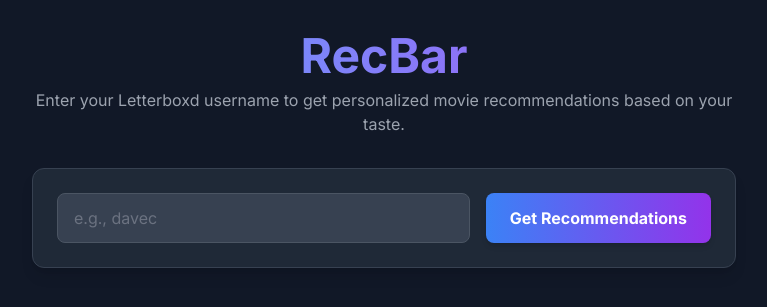
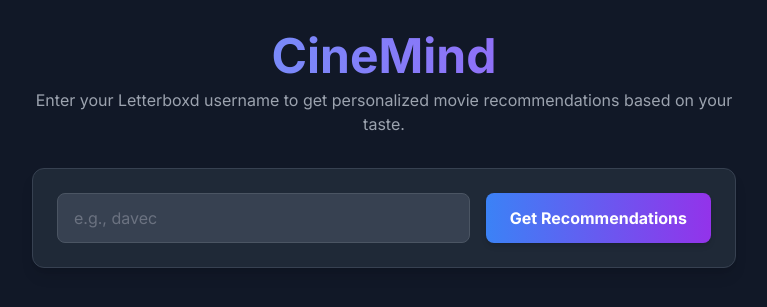
Before and after one commit to c-johnson06/movie-rec-engine, a Flask app: page / in a window 1280 px wide. Shown: the top 307 px of the page, without its empty margins (256-1023 px from the left). Run offline with Flask 3, Linux system fonts and the light colour scheme; some libraries are stand-ins or nearby versions.

Commit message:
Changed title to CineMind

```diff
--- a/templates/index.html
+++ b/templates/index.html
@@ -3,7 +3,7 @@
 <head>
     <meta charset="UTF-8">
     <meta name="viewport" content="width=device-width, initial-scale=1.0">
-    <title>RecBar</title>
+    <title>CineMind</title>
     <script src="https://cdn.tailwindcss.com"></script>
     <link href="https://fonts.googleapis.com/css2?family=Inter:wght@400;500;600;700&display=swap" rel="stylesheet">
     <style>
@@ -25,7 +25,7 @@
 
         <header class="text-center mb-8">
             <h1 class="text-4xl md:text-5xl font-bold text-transparent bg-clip-text bg-gradient-to-r from-blue-400 to-purple-500">
-                RecBar
+                CineMind
             </h1>
             <p class="text-gray-400 mt-2">
                 Enter your Letterboxd username to get personalized movie recommendations based on your taste.
```
